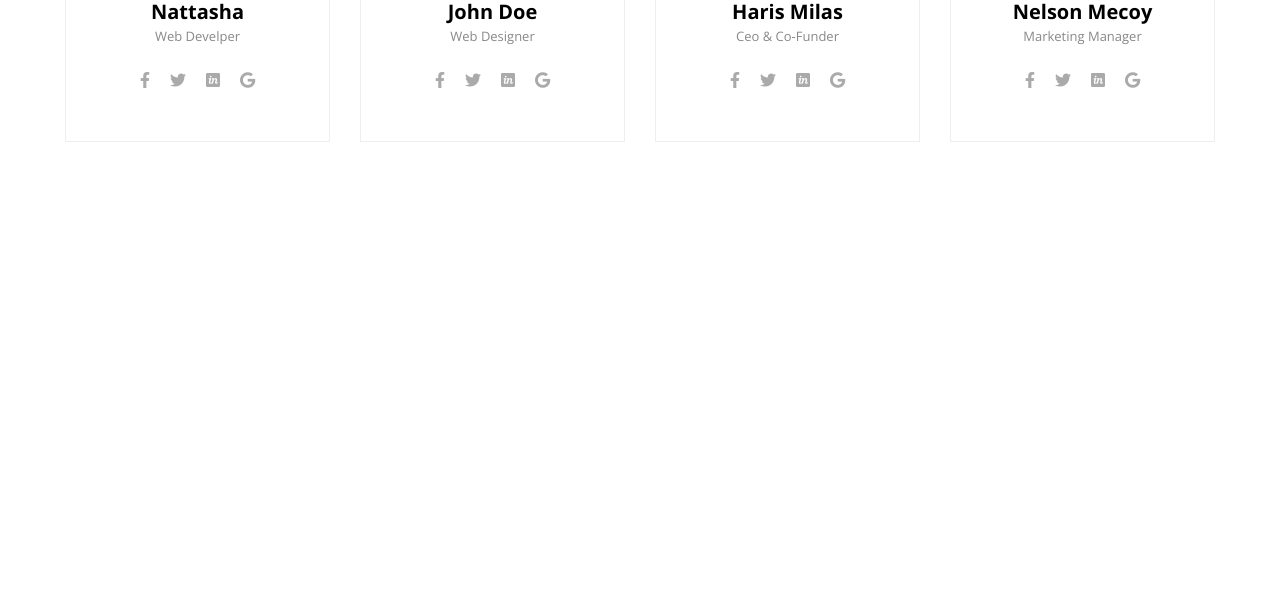
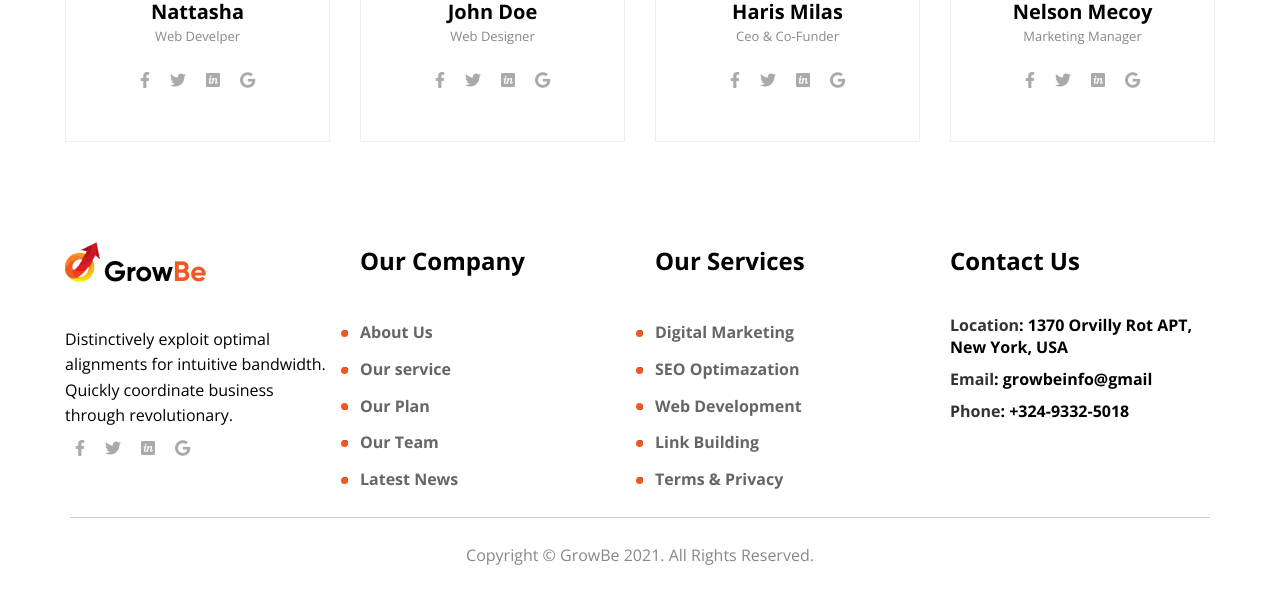
Before and after one commit to nazima4/growbe, a plain HTML site: page index.html in a window 1280 px wide. Shown: the part 6372-6965 px from the top of the page. Before the commit the page ends 6614 px from the top, so only its background shows below. Drawn offline with nearby package versions, Linux system fonts and the light colour scheme.

Commit message:
add footer

```diff
--- a/index.html
+++ b/index.html
@@ -533,75 +533,75 @@
     </div>
 </section>
 </main>
-<!--<footer class="footer">-->
-<!--    <div class="container">-->
-<!--        <div class="row">-->
-<!--            <div class="col-3">-->
-<!--                <div class="footer-box">-->
-<!--                    <img src="./images/logo%20(1).png" alt="" class="logotype">-->
-<!--                    <img src="./images/GrowBe.png" alt="">-->
-<!--                    <p class="footer-desc">Distinctively exploit optimal alignments for intuitive bandwidth.-->
-<!--                        Quickly-->
-<!--                        coordinate business through revolutionary.</p>-->
-<!--                    <div class="svg-viev-title-2">-->
-<!--                        <div class="svg-viev">-->
-<!--                            <i class="fab fa-facebook-f"></i>-->
-<!--                        </div>-->
-<!--                        <div class="svg-viev">-->
-<!--                            <i class="fab fa-twitter"></i>-->
-<!--                        </div>-->
-<!--                        <div class="svg-viev">-->
-<!--                            <i class="fab fa-invision"></i>-->
-<!--                        </div>-->
-<!--                        <div class="svg-viev">-->
-<!--                            <i class="fab fa-google"></i>-->
-<!--                        </div>-->
-<!--                    </div>-->
+<footer class="footer">
+    <div class="container">
+        <div class="row">
+            <div class="col-3">
+                <div class="footer-box">
+                    <img src="./images/logo%20(1).png" alt="" class="logotype">
+                    <img src="./images/GrowBe.png" alt="">
+                    <p class="footer-desc">Distinctively exploit optimal alignments for intuitive bandwidth.
+                        Quickly
+                        coordinate business through revolutionary.</p>
+                    <div class="svg-viev-title-2">
+                        <div class="svg-viev">
+                            <i class="fab fa-facebook-f"></i>
+                        </div>
+                        <div class="svg-viev">
+                            <i class="fab fa-twitter"></i>
+                        </div>
+                        <div class="svg-viev">
+                            <i class="fab fa-invision"></i>
+                        </div>
+                        <div class="svg-viev">
+                            <i class="fab fa-google"></i>
+                        </div>
+                    </div>
 
 
 
 
 
 
-<!--                </div>-->
-<!--            </div>-->
-<!--            <div class="col-3">-->
-<!--                <div class="footer-box">-->
-<!--                    <h4 class="our">Our Company</h4>-->
-<!--                    <ul>-->
-<!--                        <li><a href="#" class="footer-link">About Us</a></li>-->
-<!--                        <li><a href="#" class="footer-link">Our service</a></li>-->
-<!--                        <li><a href="#" class="footer-link">Our Plan</a></li>-->
-<!--                        <li><a href="#" class="footer-link">Our Team</a></li>-->
-<!--                        <li><a href="#" class="footer-link">Latest News</a></li>-->
-<!--                    </ul>-->
-<!--                </div>-->
-<!--            </div>-->
-<!--            <div class="col-3">-->
-<!--                <div class="footer-box">-->
-<!--                    <h4 class="our">Our Services</h4>-->
-<!--                    <ul>-->
-<!--                        <li><a href="#" class="footer-link">Digital Marketing</a></li>-->
-<!--                        <li><a href="#" class="footer-link">SEO Optimazation</a></li>-->
-<!--                        <li><a href="#" class="footer-link">Web Development </a></li>-->
-<!--                        <li><a href="#" class="footer-link">Link Building</a></li>-->
-<!--                        <li><a href="#" class="footer-link">Terms & Privacy</a></li>-->
-<!--                    </ul>-->
-<!--                </div>-->
-<!--            </div>-->
-<!--            <div class="col-3">-->
-<!--                <div class="footer-box">-->
-<!--                    <h4 class="our">Contact Us</h4>-->
-<!--                    <p class="our-address"><span>Location</span>: 1370 Orvilly Rot APT, <br>New York, USA</p>-->
-<!--                    <p class="our-email"><span>Email</span>: growbeinfo@gmail</p>-->
-<!--                    <p class="our-phone"><span>Phone</span>: +324-9332-5018</p>-->
-<!--                </div>-->
-<!--            </div>-->
-<!--        </div>-->
-<!--        <div class="copyright">-->
-<!--            <p class="footer-copyright">Copyright © GrowBe 2021. All Rights Reserved.</p>-->
-<!--        </div>-->
-<!--    </div>-->
-<!--</footer>-->
+                </div>
+            </div>
+            <div class="col-3">
+                <div class="footer-box">
+                    <h4 class="our">Our Company</h4>
+                    <ul>
+                        <li><a href="#" class="footer-link">About Us</a></li>
+                        <li><a href="#" class="footer-link">Our service</a></li>
+                        <li><a href="#" class="footer-link">Our Plan</a></li>
+                        <li><a href="#" class="footer-link">Our Team</a></li>
+                        <li><a href="#" class="footer-link">Latest News</a></li>
+                    </ul>
+                </div>
+            </div>
+            <div class="col-3">
+                <div class="footer-box">
+                    <h4 class="our">Our Services</h4>
+                    <ul>
+                        <li><a href="#" class="footer-link">Digital Marketing</a></li>
+                        <li><a href="#" class="footer-link">SEO Optimazation</a></li>
+                        <li><a href="#" class="footer-link">Web Development </a></li>
+                        <li><a href="#" class="footer-link">Link Building</a></li>
+                        <li><a href="#" class="footer-link">Terms & Privacy</a></li>
+                    </ul>
+                </div>
+            </div>
+            <div class="col-3">
+                <div class="footer-box">
+                    <h4 class="our">Contact Us</h4>
+                    <p class="our-address"><span>Location</span>: 1370 Orvilly Rot APT, <br>New York, USA</p>
+                    <p class="our-email"><span>Email</span>: growbeinfo@gmail</p>
+                    <p class="our-phone"><span>Phone</span>: +324-9332-5018</p>
+                </div>
+            </div>
+        </div>
+        <div class="copyright">
+            <p class="footer-copyright">Copyright © GrowBe 2021. All Rights Reserved.</p>
+        </div>
+    </div>
+</footer>
 </body>
 </html>
```
